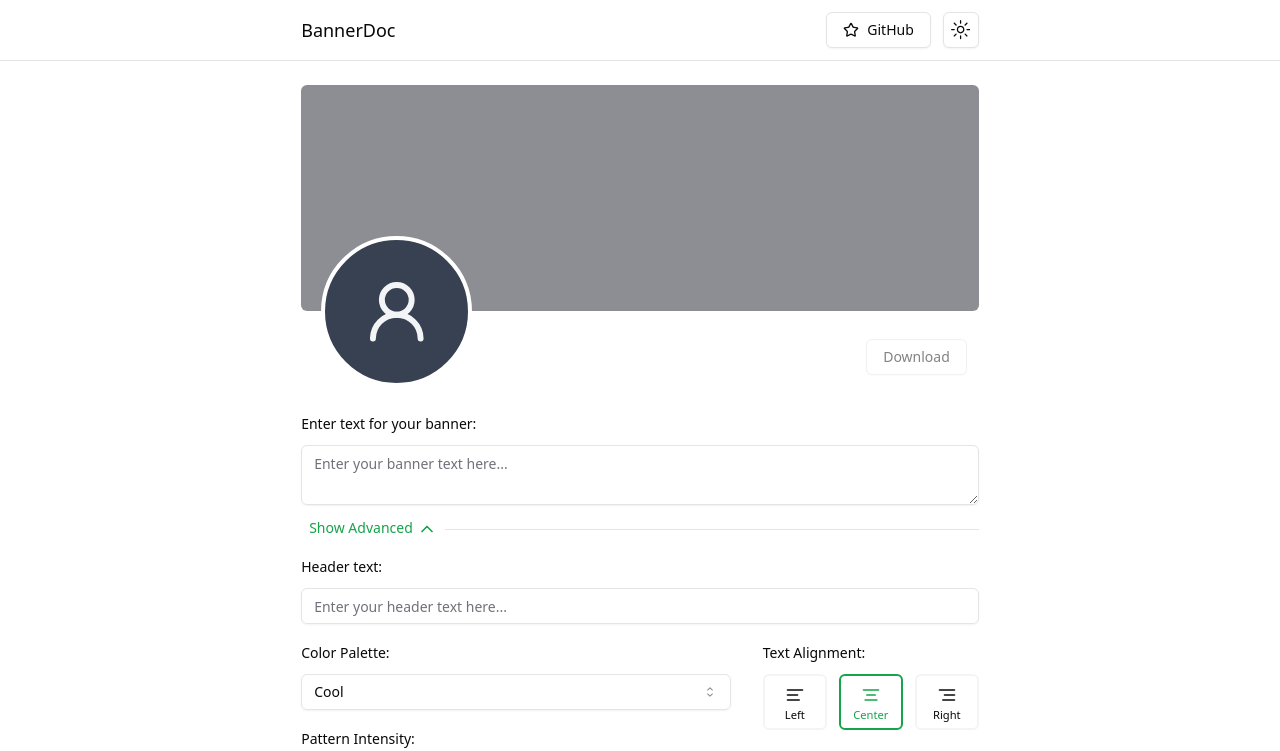
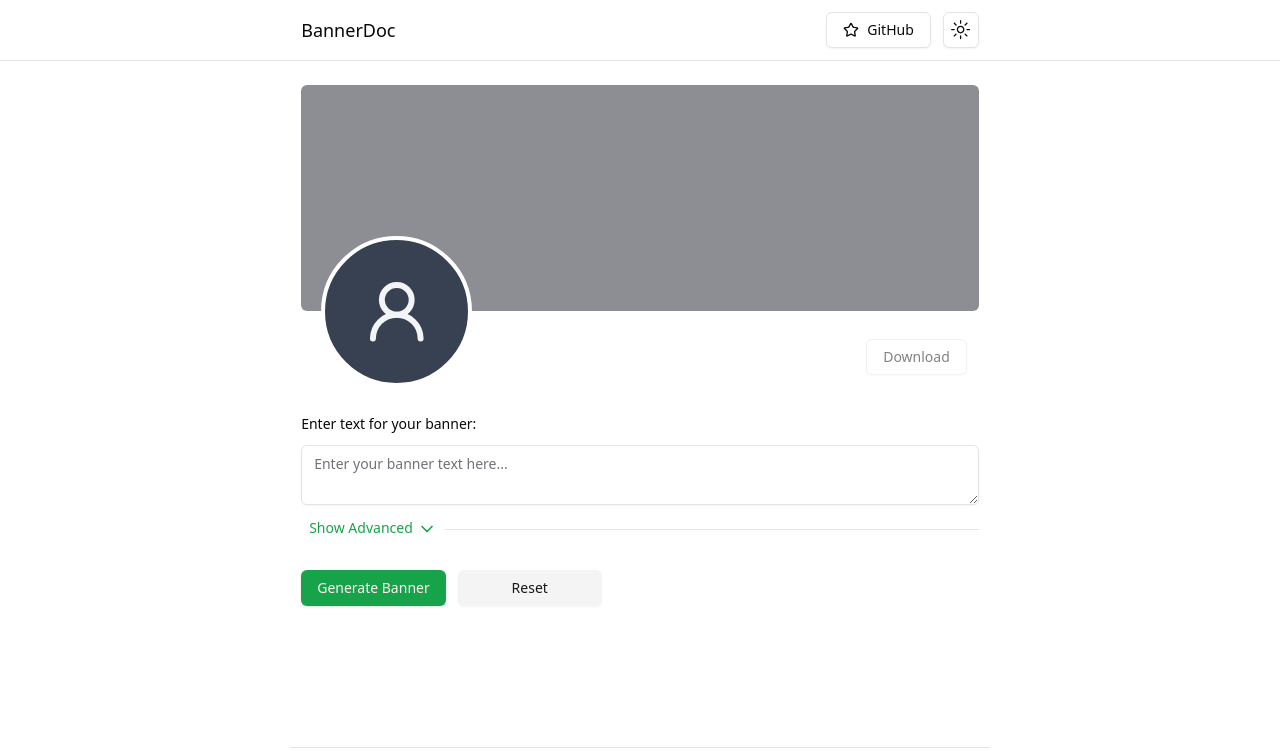
Before and after one commit to devRabbani/bannerdoc, a Next.js app: page / in a window 1280 px wide. Shown: the top 751 px of the page. Built offline with nearby package versions, Linux system fonts and the light colour scheme.

Commit message:
modify readme

```diff
--- a/app/layout.tsx
+++ b/app/layout.tsx
@@ -80,7 +80,9 @@ export default function RootLayout({
 }>) {
   return (
     <html lang="en">
-      <body className={`${geistSans.variable} antialiased`}>
+      <body
+        className={`${geistSans.variable} flex min-h-screen flex-col antialiased`}
+      >
         <ThemeProvider
           attribute="class"
           defaultTheme="system"
@@ -88,7 +90,7 @@ export default function RootLayout({
           disableTransitionOnChange
         >
           <Nav />
-          <main className="container pb-16 pt-2">{children}</main>
+          <main className="container h-full pb-16 pt-2">{children}</main>
           <Footer />
         </ThemeProvider>
       </body>
--- a/components/banner-generator.tsx
+++ b/components/banner-generator.tsx
@@ -37,7 +37,7 @@ export default function BannerGenerator() {
   const [palette, setPalette] = useState<PaletteType>("cool");
   const [patternIntensity, setPatternIntensity] = useState(0.1);
   const [fontSize, setFontSize] = useState(48);
-  const [showAdvanced, setShowAdvanced] = useState(true);
+  const [showAdvanced, setShowAdvanced] = useState(false);
   const [customColor1, setCustomColor1] = useState("#000000");
   const [customColor2, setCustomColor2] = useState("#ffffff");
 
--- a/components/footer.tsx
+++ b/components/footer.tsx
@@ -1,13 +1,13 @@
 export default function Footer() {
   return (
-    <footer className="container text-center border-t text-muted-foreground text-sm p-4 mt-8">
+    <footer className="container mt-auto border-t p-4 text-center text-sm text-muted-foreground">
       <p>
         &copy; {new Date().getFullYear()} BannerDoc. Created by{" "}
         <a
           href="https://github.com/devRabbani"
           target="_blank"
           rel="noopener noreferrer"
-          className="font-medium hover:underline hover:text-primary"
+          className="font-medium hover:text-primary hover:underline"
         >
           devRabbani
         </a>
```
Also changed, not shown: 1 other file (tests, documents, lock files or other folders).
